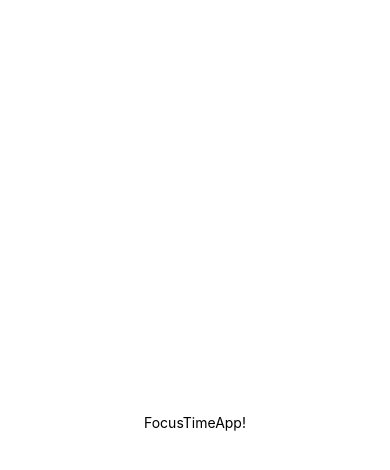
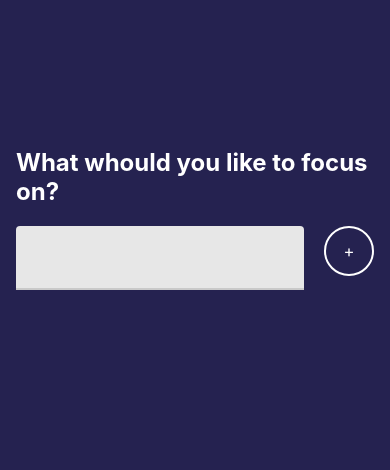
Before and after one commit to AJS2112/rn-focustime-app, a React Native app: screen / in a window 390 px wide. Shown: the top 470 px of the page. Built offline with nearby package versions, Linux system fonts and the light colour scheme.

Commit message:
add-feat-focus

```diff
--- a/App.js
+++ b/App.js
@@ -1,10 +1,18 @@
-import React from 'react';
+import React, { useState } from 'react';
 import { StyleSheet, Text, View } from 'react-native';
+import { Focus } from './src/features/focus/Focus';
 
 export default function App() {
+  const [focusSubjet, setFocusSubject] = useState(null);
+
   return (
     <View style={styles.container}>
-      <Text>FocusTimeApp!</Text>
+      {focusSubjet ? (
+        null
+      ) : (
+        <Focus />
+      )
+      }
     </View>
   );
 }
@@ -12,7 +20,7 @@ export default function App() {
 const styles = StyleSheet.create({
   container: {
     flex: 1,
-    backgroundColor: '#fff',
+    backgroundColor: '#252250',
     alignItems: 'center',
     justifyContent: 'center',
   },
--- a/package.json
+++ b/package.json
@@ -15,6 +15,7 @@
     "react": "17.0.1",
     "react-dom": "17.0.1",
     "react-native": "0.64.3",
+    "react-native-paper": "^4.11.0",
     "react-native-web": "0.17.1"
   },
   "devDependencies": {
--- /dev/null
+++ b/src/components/RoundedButton.js
@@ -0,0 +1,31 @@
+import React from "react";
+import { View, StyleSheet, TouchableOpacity, Text } from "react-native";
+
+export const RoundedButton = ({
+    style = {},
+    textStyle = {},
+    size = 125,
+    ...props
+}) => {
+    return (
+        <TouchableOpacity style={[styles(size).radius, style]}>
+            <Text style={[styles(size).text, textStyle]}>{props.title}</Text>
+        </TouchableOpacity>
+    )
+}
+
+const styles = (size) => StyleSheet.create({
+    radius: {
+        borderRadius: size / 2,
+        width: size,
+        height: size,
+        alignItems: 'center',
+        justifyContent: 'center',
+        borderColor: 'white',
+        borderWidth: 2
+    },
+    text: {
+        color: '#fff',
+        fontSize: size / 3
+    }
+});
--- /dev/null
+++ b/src/features/focus/Focus.js
@@ -0,0 +1,39 @@
+import React from 'react';
+import { View, Text, StyleSheet } from 'react-native';
+import { TextInput } from 'react-native-paper';
+import { RoundedButton } from '../../components/RoundedButton';
+
+export const Focus = () => {
+    return (
+        <View style={styles.container}>
+            <View style={styles.titleContainer}>
+                <Text style={styles.title}>What whould you like to focus on?</Text>
+                <View style={styles.inputContainer}>
+                    <TextInput style={{ flex: 1, marginRight: 20 }} />
+                    <RoundedButton title='+' size={50} />
+                </View>
+            </View>
+        </View>
+    )
+}
+
+const styles = StyleSheet.create({
+    container: {
+        flex: 1
+    },
+    titleContainer: {
+        flex: 0.5,
+        padding: 16,
+        justifyContent: "center"
+
+    },
+    title: {
+        color: "white",
+        fontWeight: "bold",
+        fontSize: 24
+    },
+    inputContainer: {
+        paddingTop: 20,
+        flexDirection: 'row'
+    }
+});
```
Also changed, not shown: 1 other file (tests, documents, lock files or other folders).
